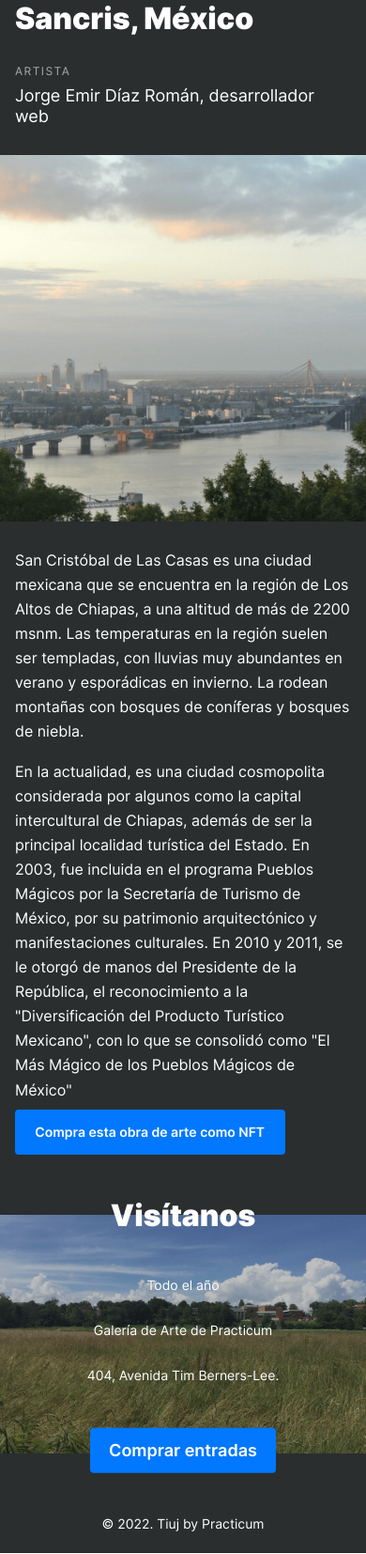
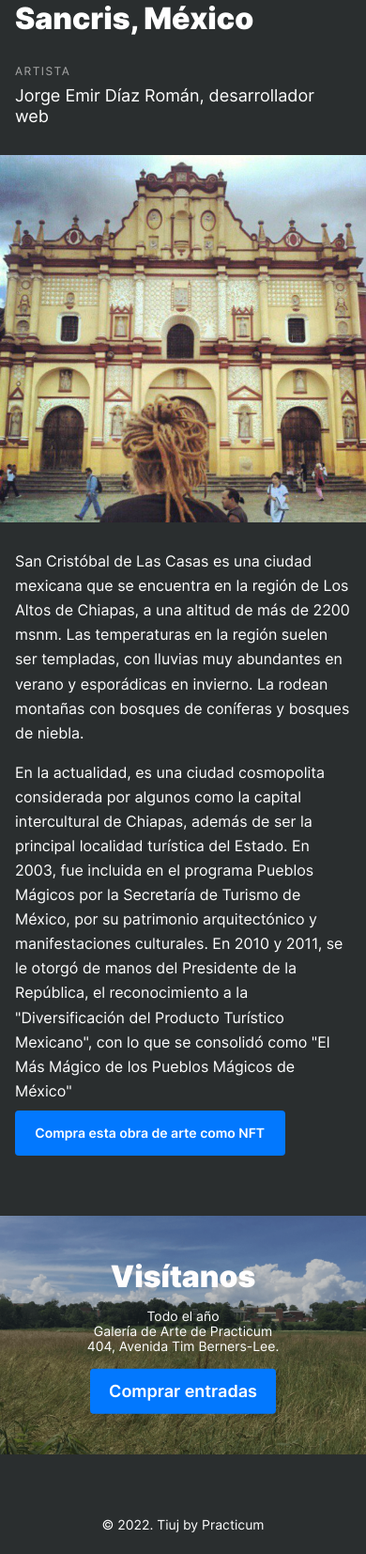
Before and after one commit to Tiujk/web_project_3_esp, a plain HTML site: page index.html in a window 390 px wide. Shown: the part 8251-9905 px from the top of the page at 94% size. Drawn offline with Linux system fonts and the light colour scheme.

Commit message:
add some text to readme, fix my city pic and cover__info-container 320px style

```diff
--- a/blocks/cover/__info-container/cover__info-container.css
+++ b/blocks/cover/__info-container/cover__info-container.css
@@ -5,7 +5,7 @@
 
 /*320px*/
 @media screen and (max-width: 32.5rem) {
-    .cover__info {
+    .cover__info-container {
         padding: 1rem 0;
     }
 }
--- a/index.html
+++ b/index.html
@@ -141,7 +141,7 @@
             <h4 class="place__artists-names">Jorge Emir Díaz Román, desarrollador web</h4>
           </div>
           <figure class="place__image-container">
-            <img class="place__image" src="./images/kiev.png" alt="Catedral de San Cristóbal de Las Casas, Chiapas. México">
+            <img class="place__image" src="./images/sancris-cath.jpg" alt="Catedral de San Cristóbal de Las Casas, Chiapas. México">
           </figure>
           <div class="place__description-container">
             <p class="place__description">San Cristóbal de Las Casas es una ciudad mexicana que se encuentra en la región de Los Altos de Chiapas, a una altitud de más de 2200 msnm. Las temperaturas en la región suelen ser templadas, con lluvias muy abundantes en verano y esporádicas en invierno. La rodean montañas con bosques de coníferas y bosques de niebla.</p>
```
Also changed, not shown: images/sancris-cath.jpg (added), 1 other file.
